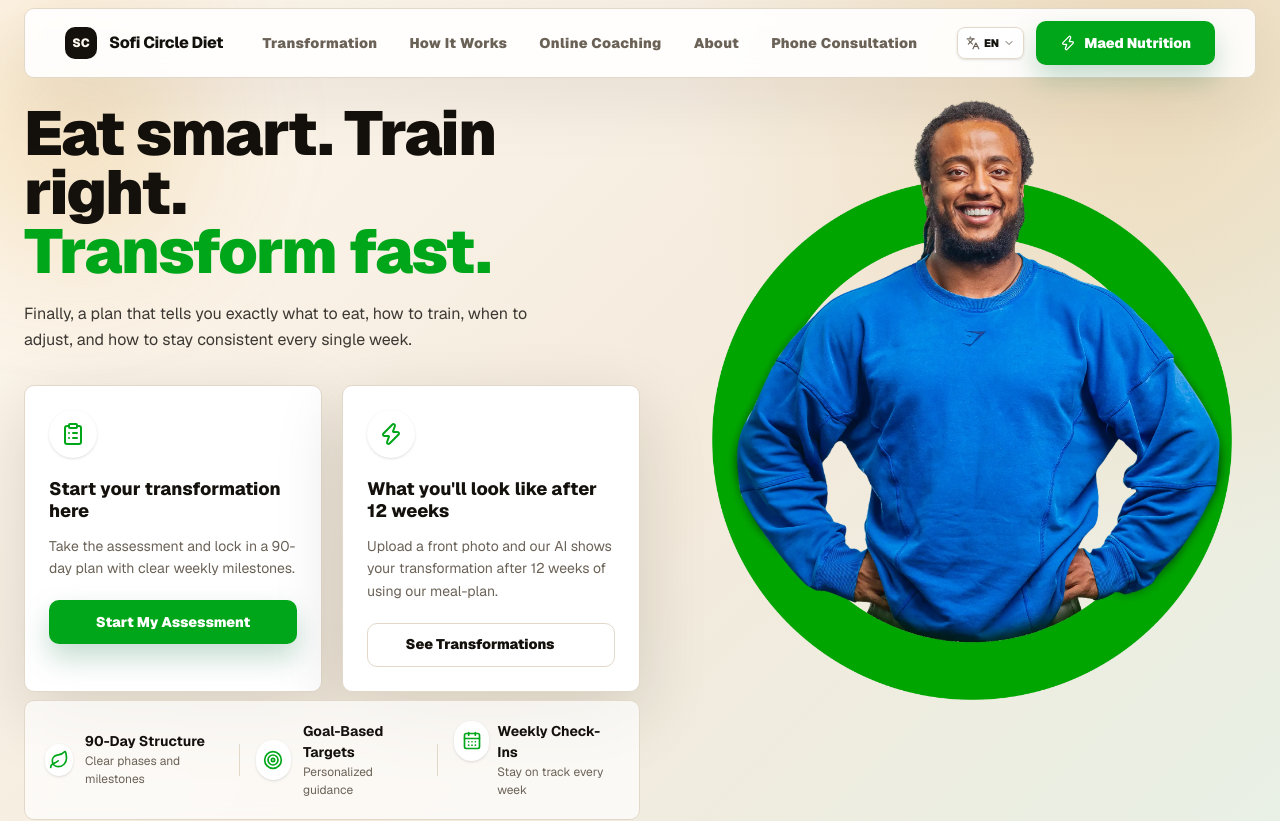
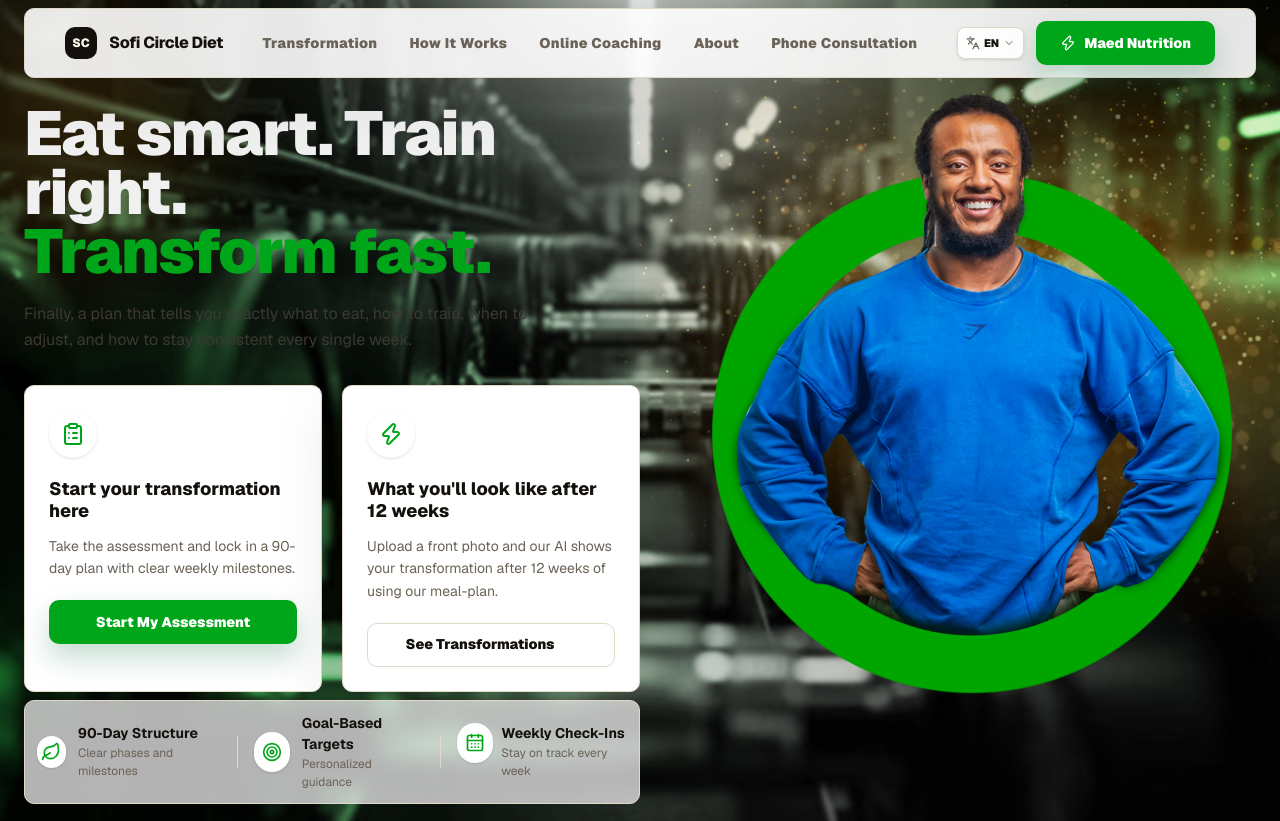
Before and after one commit to BemnetKassa/MaedNutrition, a Next.js app: page / in a window 1280 px wide. Shown: the top 821 px of the page. Built offline with nearby package versions, Linux system fonts and the light colour scheme.

Commit message:
hero fix

```diff
--- a/src/app/components/Hero.tsx
+++ b/src/app/components/Hero.tsx
@@ -20,19 +20,16 @@ export function Hero() {
   const { messages: m } = useLanguage();
 
   return (
-    <section className="relative overflow-hidden bg-[#fff8ee] pt-24 md:pt-0 pb-8">
-      <div className="absolute inset-0 z-0">
-        <div
-          className="absolute inset-0 opacity-100"
-          style={{
-            background: "radial-gradient(circle at 90% 10%, rgba(216, 154, 43, 0.18), transparent 34%), linear-gradient(135deg, #fff8ee 0%, #f3eadc 56%, #e8f0e5 100%)"
-          }}
-        />
-      </div>
+    <section
+      className="relative overflow-hidden pt-24 md:pt-0 pb-8 bg-cover bg-center bg-no-repeat"
+      style={{
+        backgroundImage: "url('/pictures/background.jpg')",
+      }}
+    >
 
       <div className="absolute inset-0 z-0 md:hidden">
         <Image
-          src="/pictures/Group 9.webp"
+          src="/pictures/Group 9.png"
           alt={m.hero.heroBgAlt}
           fill
           priority
@@ -55,7 +52,7 @@ export function Hero() {
 
             <div className="max-w-full md:max-w-165 mt-3 md:mt-6">
 
-              <h1 className="text-3xl sm:text-4xl md:text-[50px] lg:text-[62px] leading-[0.95] font-black tracking-tight text-[#14110d]">
+              <h1 className="text-3xl sm:text-4xl md:text-[50px] lg:text-[62px] leading-[0.95] font-black tracking-tight text-[#f0f0f0]">
                 {m.hero.titleLine1}
                 <br />
                 <span className="bg-[#00A619] bg-clip-text text-transparent">
@@ -130,7 +127,7 @@ export function Hero() {
               initial={{ opacity: 0 }}
               animate={{ opacity: 1 }}
               transition={{ delay: 0.3, duration: 0.5 }}
-              className="mt-2 flex flex-col sm:flex-row items-start sm:items-center gap-4 p-5 rounded-lg bg-white/70 backdrop-blur-sm border border-[#e2d8ca]"
+              className="mt-2 flex flex-col sm:flex-row items-start sm:items-center gap-4 p-3 rounded-lg bg-white/70 backdrop-blur-sm border border-[#e2d8ca]"
             >
               <div className="flex items-center gap-3 group cursor-pointer">
                 <motion.div
@@ -196,21 +193,38 @@ export function Hero() {
           </motion.div>
 
           <motion.div
-            initial={{ opacity: 0, x: 40 }}
-            animate={{ opacity: 1, x: 0 }}
-            transition={{ duration: 0.8 }}
+            initial={{ opacity: 0, x: 80, scale: 0.9 }}
+            animate={{
+              opacity: 1,
+              x: 0,
+              scale: 1,
+            }}
+            transition={{
+              duration: 0.8,
+              ease: "easeOut",
+            }}
             className="relative hidden h-full md:block"
           >
-            <div className="relative flex h-80 w-full items-center justify-center md:h-120 lg:h-150 mt-5">
+            <motion.div
+              animate={{
+                y: [0, -12, 0],
+              }}
+              transition={{
+                duration: 4,
+                repeat: Infinity,
+                ease: "easeInOut",
+              }}
+              className="relative flex h-80 w-full items-center justify-center md:h-120 lg:h-150 mt-5"
+            >
               <Image
-                src="/pictures/Group 9.webp"
+                src="/pictures/Group 9.png"
                 alt={m.hero.heroAlt}
                 fill
                 priority
                 sizes="(max-width: 757px) 100vw, 50vw"
                 className="object-contain object-center"
               />
-            </div>
+            </motion.div>
           </motion.div>
         </div>
       </div>
```
Also changed, not shown: public/pictures/Group 9.png (added), public/pictures/background.jpg (added).
